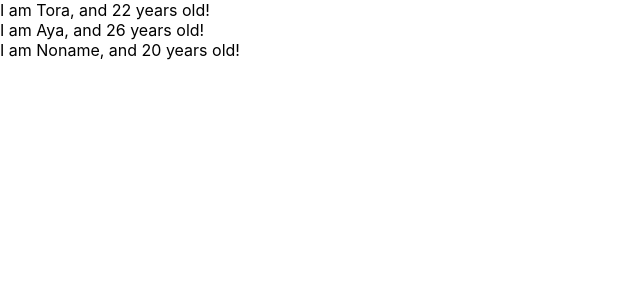
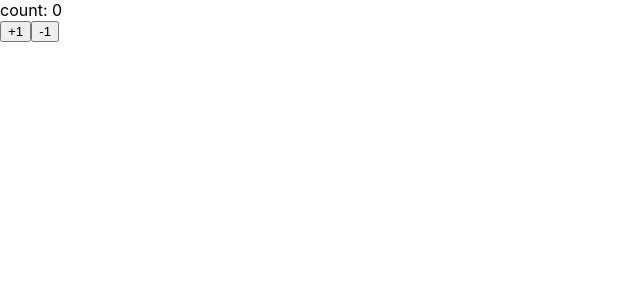
Before and after one commit to toraperu/udemy-react-redux, a React (Create React App) app: page / in a window 1280 px wide. Shown: the top 300 px of the page, without its empty margins (0-640 px from the left). Built offline with nearby package versions, Linux system fonts and the light colour scheme.

Commit message:
learn state and setState

```diff
--- a/src/App.js
+++ b/src/App.js
@@ -1,32 +1,32 @@
-import React from 'react';
-import propTypes from 'prop-types';
+import React, { Component } from 'react';
 
 
-const App = () => {
-  const profiles = [
-    {name: "Tora", age: 22},
-    {name: "Aya", age: 26},
-    {name: "Noname", age: 20}
-  ]
- return(
-  <div>
-   {
-     profiles.map((profile, index) => {
-       return <User name={profile.name} age={profile.age} key={index} />
-     })
-   }
-  </div>
- )
-}
+const App = () => (<Counter></Counter>)
 
-const User = (props) => {
- return <div>I am {props.name}, and {props.age} years old!</div>
-}
+class Counter extends Component {
+  constructor(props){
+    super(props)
+    console.log(this.state)
+    this.state = { count: 0 }
+  }
 
-User.propTypes = {
-  name: propTypes.string,
-  age: propTypes.number.isRequired
+  hundlePlusButton = () => {
+    this.setState({ count: this.state.count + 1 })
+  }
+  hundleMinusButton = () => {
+    this.setState({ count: this.state.count - 1 })
+  }
+  render () {
+    console.log(this.state)
+    return(
+      <React.Fragment>
+        <div>count: { this.state.count }</div>
+        <button onClick={this.hundlePlusButton}>+1</button>
+        <button onClick={this.hundleMinusButton}>-1</button>
+      </React.Fragment>
 
+    )
+  }
 }
 
 export default App;
```
